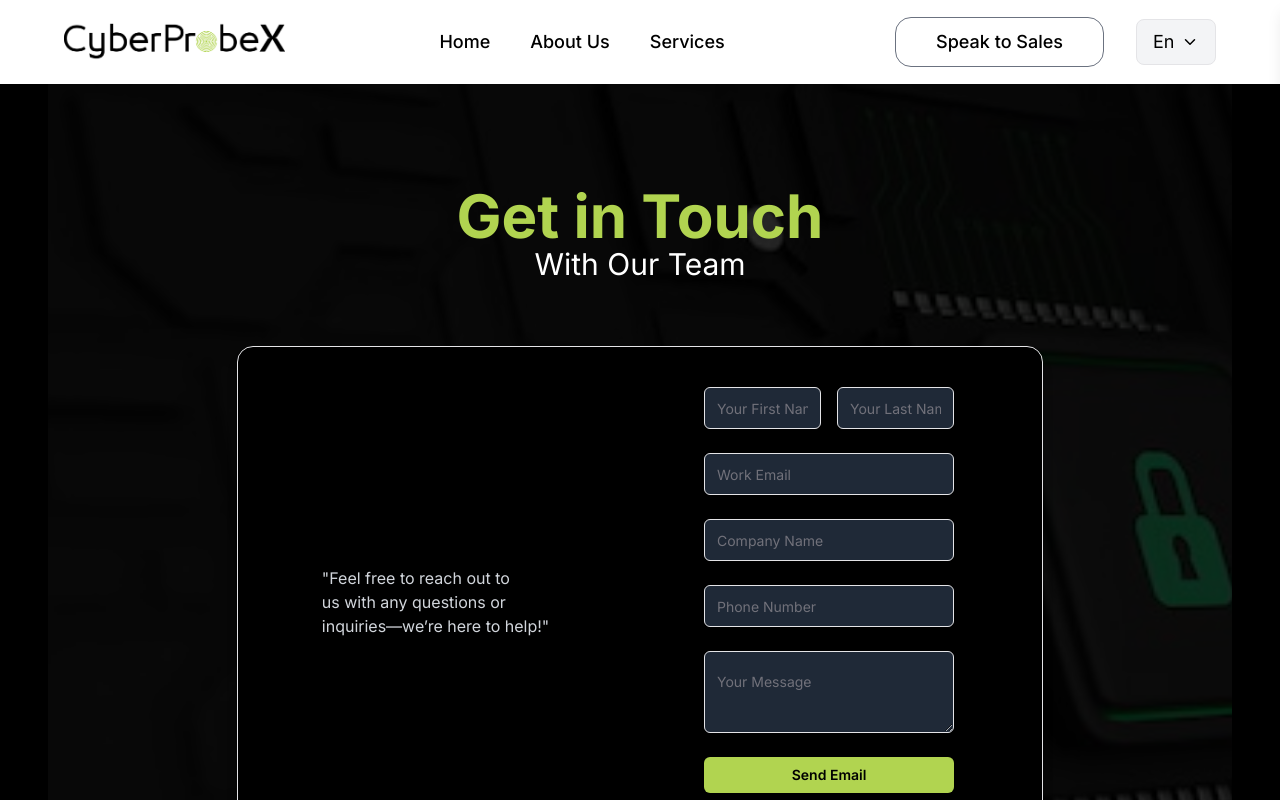
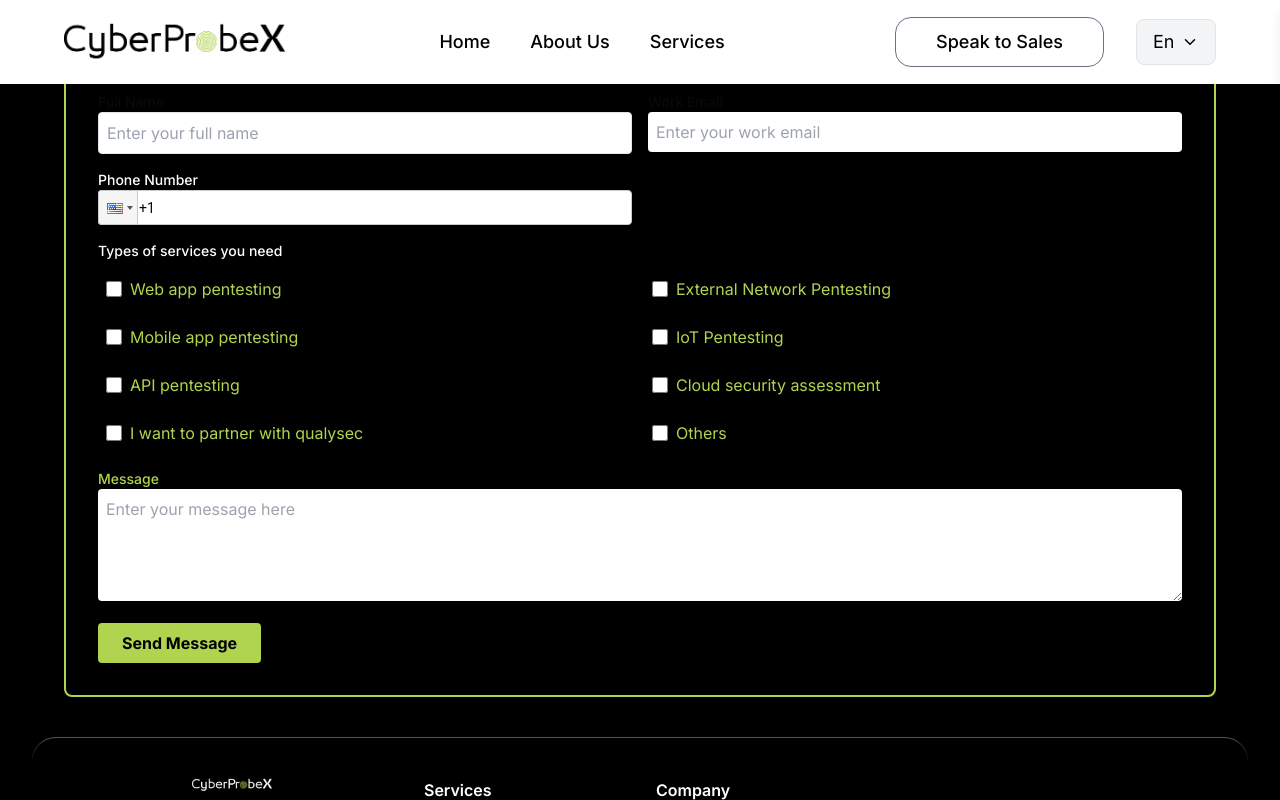
Before and after one commit to sujaykumar007/cyberprobe-X, a Next.js app: page /contact in a window 1280 px wide. Shown: the top 800 px of the page. Built offline with nearby package versions, Linux system fonts and the light colour scheme.

Commit message:
change the contact section

```diff
--- a/app/contact/page.tsx
+++ b/app/contact/page.tsx
@@ -1,11 +1,12 @@
 
-import ConatctUs from "../custom-components/contactSection";
+import ContactUs from "../custom-components/contactSection";
+
 
 export default function Contact() {
   return (
     <div
       className=" relative w-full md:py-10 px-4 md:px-12 mx-auto bg-black  bg-cover bg-center bg-no-repeat">
-      <ConatctUs />
+    <ContactUs/>
     </div>
   )
 }
--- a/app/custom-components/ContactForm.tsx
+++ b/app/custom-components/ContactForm.tsx
@@ -1,147 +1,147 @@
-'use client'
+// 'use client'
 
-import { useState, ChangeEvent, FormEvent } from 'react'
-import { Card, CardContent } from '@/components/ui/card'
-import { Button } from '@/components/ui/button'
-import { Input } from '@/components/ui/input'
-import { Textarea } from '@/components/ui/textarea'
+// import { useState, ChangeEvent, FormEvent } from 'react'
+// import { Card, CardContent } from '@/components/ui/card'
+// import { Button } from '@/components/ui/button'
+// import { Input } from '@/components/ui/input'
+// import { Textarea } from '@/components/ui/textarea'
 
-interface FormData {
-  firstName: string
-  lastName: string
-  email: string
-  companyName: string
-  phone: string
-  message: string
-}
+// interface FormData {
+//   firstName: string
+//   lastName: string
+//   email: string
+//   companyName: string
+//   phone: string
+//   message: string
+// }
 
-interface ApiResponse {
-  success: boolean
-  message: string
-}
+// interface ApiResponse {
+//   success: boolean
+//   message: string
+// }
 
-export default function ContactForm() {
-  const [formData, setFormData] = useState<FormData>({
-    firstName: '',
-    lastName: '',
-    email: '',
-    companyName: '',
-    phone: '',
-    message: '',
-  })
-  const [status, setStatus] = useState<string>('')
+// export default function ContactForm() {
+//   const [formData, setFormData] = useState<FormData>({
+//     firstName: '',
+//     lastName: '',
+//     email: '',
+//     companyName: '',
+//     phone: '',
+//     message: '',
+//   })
+//   const [status, setStatus] = useState<string>('')
 
-  const handleChange = (e: ChangeEvent<HTMLInputElement | HTMLTextAreaElement>) => {
-    setFormData({
-      ...formData,
-      [e.target.name]: e.target.value,
-    })
-  }
+//   const handleChange = (e: ChangeEvent<HTMLInputElement | HTMLTextAreaElement>) => {
+//     setFormData({
+//       ...formData,
+//       [e.target.name]: e.target.value,
+//     })
+//   }
 
-  const handleSubmit = async (e: FormEvent<HTMLFormElement>) => {
-    e.preventDefault()
-    setStatus('Sending...')
-    console.log(formData)
+//   const handleSubmit = async (e: FormEvent<HTMLFormElement>) => {
+//     e.preventDefault()
+//     setStatus('Sending...')
+//     console.log(formData)
 
-    const res = await fetch('/api/email', {
-      method: 'POST',
-      headers: { 'Content-Type': 'application/json' },
-      body: JSON.stringify(formData),
-    })
+//     const res = await fetch('/api/email', {
+//       method: 'POST',
+//       headers: { 'Content-Type': 'application/json' },
+//       body: JSON.stringify(formData),
+//     })
 
-    const data: ApiResponse = await res.json()
-    setStatus(data.message)
+//     const data: ApiResponse = await res.json()
+//     setStatus(data.message)
 
-    if (data.success) {
-      setFormData({
-        firstName: '',
-        lastName: '',
-        email: '',
-        companyName: '',
-        phone: '',
-        message: '',
-      })
-    }
-  }
+//     if (data.success) {
+//       setFormData({
+//         firstName: '',
+//         lastName: '',
+//         email: '',
+//         companyName: '',
+//         phone: '',
+//         message: '',
+//       })
+//     }
+//   }
 
-  return (
-    <Card className="flex flex-col md:flex-row bg-black text-white py-10 px-5 rounded-2xl shadow-lg w-full ">
-      <div className="flex-1 md:flex flex-col justify-center md:px-16 px-12 space-y-4 text-balance hidden">
-        <p className="text-gray-300">
-          "Feel free to reach out to us with any questions or inquiries—we’re here to help!"
-        </p>
-      </div>
+//   return (
+//     <Card className="flex flex-col md:flex-row bg-black text-white py-10 px-5 rounded-2xl shadow-lg w-full ">
+//       <div className="flex-1 md:flex flex-col justify-center md:px-16 px-12 space-y-4 text-balance hidden">
+//         <p className="text-gray-300">
+//           "Feel free to reach out to us with any questions or inquiries—we’re here to help!"
+//         </p>
+//       </div>
 
-      <CardContent className="flex-1 pt-10 md:pt-0 ">
-        <form onSubmit={handleSubmit} className="space-y-6 md:w-[85%] w-full">
-          {status && <p className="text-primary-yellow">{status}</p>}
+//       <CardContent className="flex-1 pt-10 md:pt-0 ">
+//         <form onSubmit={handleSubmit} className="space-y-6 md:w-[85%] w-full">
+//           {status && <p className="text-primary-yellow">{status}</p>}
 
-  <div className="flex flex-col sm:flex-row space-y-4 sm:space-y-0 sm:space-x-4">
-    <Input
-      type="text"
-      name="firstName"
-      placeholder="Your First Name"
-      value={formData.firstName}
-      onChange={handleChange}
-      required
-      className="bg-gray-800 py-5 text-white"
-    />
-    <Input
-      type="text"
-      name="lastName"
-      placeholder="Your Last Name"
-      value={formData.lastName}
-      onChange={handleChange}
-      required
-      className="bg-gray-800 py-5 text-white"
-    />
-  </div>
+//   <div className="flex flex-col sm:flex-row space-y-4 sm:space-y-0 sm:space-x-4">
+//     <Input
+//       type="text"
+//       name="firstName"
+//       placeholder="Your First Name"
+//       value={formData.firstName}
+//       onChange={handleChange}
+//       required
+//       className="bg-gray-800 py-5 text-white"
+//     />
+//     <Input
+//       type="text"
+//       name="lastName"
+//       placeholder="Your Last Name"
+//       value={formData.lastName}
+//       onChange={handleChange}
+//       required
+//       className="bg-gray-800 py-5 text-white"
+//     />
+//   </div>
 
 
 
-          <Input
-            type="email"
-            name="email"
-            placeholder="Work Email"
-            value={formData.email}
-            onChange={handleChange}
-            required
-            className="bg-gray-800 py-5 text-white"
-          />
+//           <Input
+//             type="email"
+//             name="email"
+//             placeholder="Work Email"
+//             value={formData.email}
+//             onChange={handleChange}
+//             required
+//             className="bg-gray-800 py-5 text-white"
+//           />
 
-          <Input
-            type="text"
-            name="companyName"
-            placeholder="Company Name"
-            value={formData.companyName}
-            onChange={handleChange}
-            required
-            className="bg-gray-800 py-5 text-white"
-          />
+//           <Input
+//             type="text"
+//             name="companyName"
+//             placeholder="Company Name"
+//             value={formData.companyName}
+//             onChange={handleChange}
+//             required
+//             className="bg-gray-800 py-5 text-white"
+//           />
 
-          <Input
-            type="number"
-            name="phone"
-            placeholder="Phone Number"
-            value={formData.phone}
-            onChange={handleChange}
-            required
-            className="bg-gray-800 py-5 text-white appearance-none"
-          />
+//           <Input
+//             type="number"
+//             name="phone"
+//             placeholder="Phone Number"
+//             value={formData.phone}
+//             onChange={handleChange}
+//             required
+//             className="bg-gray-800 py-5 text-white appearance-none"
+//           />
 
-          <Textarea
-            name="message"
-            placeholder="Your Message"
-            value={formData.message}
-            onChange={handleChange}
-            className="bg-gray-800 py-5 text-white"
-          />
+//           <Textarea
+//             name="message"
+//             placeholder="Your Message"
+//             value={formData.message}
+//             onChange={handleChange}
+//             className="bg-gray-800 py-5 text-white"
+//           />
 
-          <Button type="submit" className="w-full bg-primary-yellow text-black font-semibold hover:bg-primary-yellow">
-            Send Email
-          </Button>
-        </form>
-      </CardContent>
-    </Card>
-  )
-}
+//           <Button type="submit" className="w-full bg-primary-yellow text-black font-semibold hover:bg-primary-yellow">
+//             Send Email
+//           </Button>
+//         </form>
+//       </CardContent>
+//     </Card>
+//   )
+// }
--- a/app/custom-components/contactSection.tsx
+++ b/app/custom-components/contactSection.tsx
@@ -1,36 +1,129 @@
-'use client'
+'use client';
+import React, { useState } from 'react';
+import PhoneInput from 'react-phone-input-2';
+import 'react-phone-input-2/lib/style.css';
 
-import Image from 'next/image'
-import '../styles/colors.css'
-import ContactForm from './ContactForm'
+const servicesList = [
+  'Web app pentesting',
+  'External Network Pentesting',
+  'Mobile app pentesting',
+  'IoT Pentesting',
+  'API pentesting',
+  'Cloud security assessment',
+  'I want to partner with qualysec',
+  'Others',
+];
 
 export default function ContactUs() {
+  const [phone, setPhone] = useState('');
+  const [checkedServices, setCheckedServices] = useState<string[]>([]);
+
+  const handleCheckboxChange = (service: string) => {
+    setCheckedServices((prev) =>
+      prev.includes(service) ? prev.filter((s) => s !== service) : [...prev, service]
+    );
+  };
+
+  const handleSubmit = async (e: React.FormEvent) => {
+    e.preventDefault();
+
+    const fullName = (
+      document.querySelector('input[placeholder="Enter your full name"]') as HTMLInputElement
+    )?.value;
+    const email = (
+      document.querySelector('input[placeholder="Enter your work email"]') as HTMLInputElement
+    )?.value;
+    const message = (
+      document.querySelector('textarea[placeholder="Enter your message here"]') as HTMLTextAreaElement
+    )?.value;
+
+    const res = await fetch('/api/contact', {
+      method: 'POST',
+      headers: { 'Content-Type': 'application/json' },
+      body: JSON.stringify({
+        fullName,
+        email,
+        phone,
+        message,
+        services: checkedServices,
+      }),
+    });
+
+    const result = await res.json();
+    alert(result.message);
+  };
+
   return (
-    <div className="relative w-full min-h-screen px-4 md:px-12 mx-auto bg-black bg-cover bg-center bg-no-repeat flex flex-col justify-center items-center">
-      {/* Background Image */}
-      <div className="absolute inset-0">
-        <Image
-          src="/lock.jpg"
-          alt="contact"
-          className="w-full h-full opacity-20 rounded-2xl object-cover"
-          width={1200}
-          height={900}
+    <form
+      onSubmit={handleSubmit}
+      className="max-w-6xl mx-auto bg-black rounded-lg shadow-md space-y-4 border-2 border-[#b1d450] p-8"
+    >
+      <div className="grid grid-cols-1 sm:grid-cols-2 gap-4">
+        <div>
+          <label className="block text-sm font-medium">Full Name</label>
+          <input
+            type="text"
+            placeholder="Enter your full name"
+            className="w-full border p-2 rounded focus:outline-none focus:border-none"
+            required
+          />
+        </div>
+        <div>
+          <label className="block text-sm font-medium border-none">Work Email</label>
+          <input
+            type="email"
+            placeholder="Enter your work email"
+            className="w-full border-none p-2 rounded focus:outline-none focus:border-none"
+            required
+          />
+        </div>
+        <div>
+          <label className="block text-sm font-medium border-none text-white">Phone Number</label>
+          <PhoneInput
+            country={'us'}
+            value={phone}
+            onChange={setPhone}
+            inputClass="!w-full !p-2 !border !rounded !pl-10 "
+          />
+        </div>
+      </div>
+
+      <div>
+        <label className="block text-sm font-medium text-white mb-2">
+          Types of services you need
+        </label>
+        <div className="grid grid-cols-1 sm:grid-cols-2 gap-2">
+          {servicesList.map((service) => (
+            <label
+              key={service}
+              className="flex items-center gap-2 p-2 rounded bg-black text-[#b1d450] cursor-pointer"
+            >
+              <input
+                type="checkbox"
+                value={service}
+                onChange={() => handleCheckboxChange(service)}
+                className="accent-[#b1d450] w-4 h-4"
+              />
+              <span>{service}</span>
+            </label>
+          ))}
+        </div>
+      </div>
+
+      <div>
+        <label className="block text-sm font-medium text-[#b1d450]">Message</label>
+        <textarea
+          placeholder="Enter your message here"
+          className="w-full border-null p-2 rounded h-28 focus:outline-none focus:border-none"
         />
       </div>
 
-      {/* Content Wrapper */}
-      <div className="relative z-10 w-full md:w-[80%] flex flex-col  items-center py-32">
-        {/* Header Text */}
-        <div className="text-center mb-8">
-          <h1 className="text-4xl md:text-6xl font-bold text-primary-yellow">Get in Touch</h1>
-          <p className="text-lg md:text-3xl text-white">With Our Team</p>
-        </div>
-
-        {/* Contact Form */}
-        <div className="w-full   bg-opacity-90 p-6 md:p-8 rounded-2xl">
-          <ContactForm />
-        </div>
-      </div>
-    </div>
-  )
+      <button
+        type="submit"
+        className="bg-[#b1d450] text-black font-bold px-6 py-2 rounded shadow transition"
+      >
+        Send Message
+      </button>
+    </form>
+  );
 }
--- a/app/page.tsx
+++ b/app/page.tsx
@@ -10,6 +10,7 @@ import HeaderBelowText from "./custom-components/HeaderBelowText";
 import Approach from "./custom-components/approach";
 import HeaderSection from "./custom-components/HeaderSection";
 import Forensics from "./custom-components/Forensics";
+import ContactUs from "./custom-components/contactSection";
 
 
 export default function Home(){
@@ -65,7 +66,7 @@ export default function Home(){
           <h1 className="text-4xl md:text-6xl font-bold mb-4 text-primary-yellow">Get in Touch</h1>
           <p className="text-xl md:text-3xl font-semibold text-white">With Our Team</p>
         </div>
-        <ContactForm />
+        <ContactUs />
       </div>
 
     </div>
--- a/package.json
+++ b/package.json
@@ -24,6 +24,7 @@
     "@radix-ui/react-slot": "^1.1.2",
     "axios": "^1.7.9",
     "class-variance-authority": "^0.7.1",
+    "classnames": "^2.5.1",
     "clsx": "^2.1.1",
     "dotenv": "^16.4.7",
     "embla-carousel-react": "^8.5.2",
@@ -37,6 +38,7 @@
     "react": "^19.0.0",
     "react-dom": "^19.0.0",
     "react-icons": "^5.4.0",
+    "react-phone-input-2": "^2.15.1",
     "recharts": "^2.15.1",
     "resend": "^4.1.2",
     "swiper": "^11.2.4",
```
Also changed, not shown: app/api/email/route.ts (+28 -13 lines), app/custom-components/approach.tsx (+6 -37 lines), 1 other file (tests, documents, lock files or other folders).
